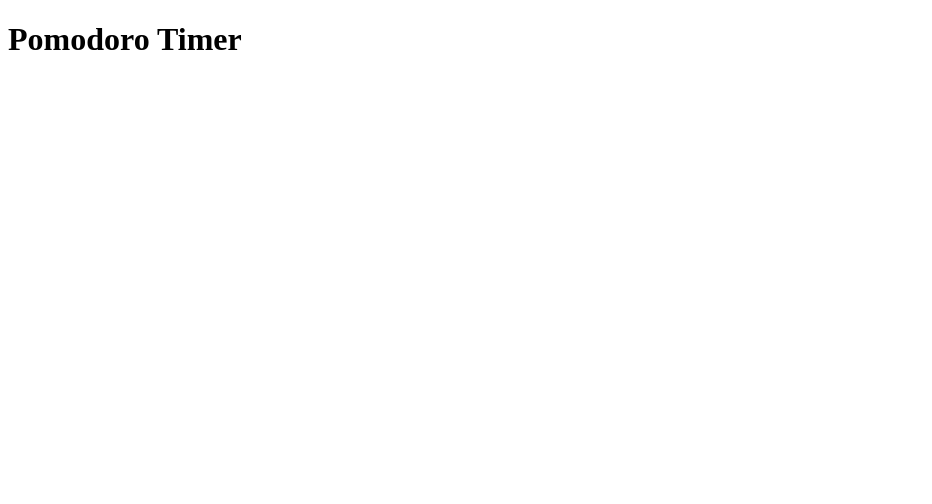
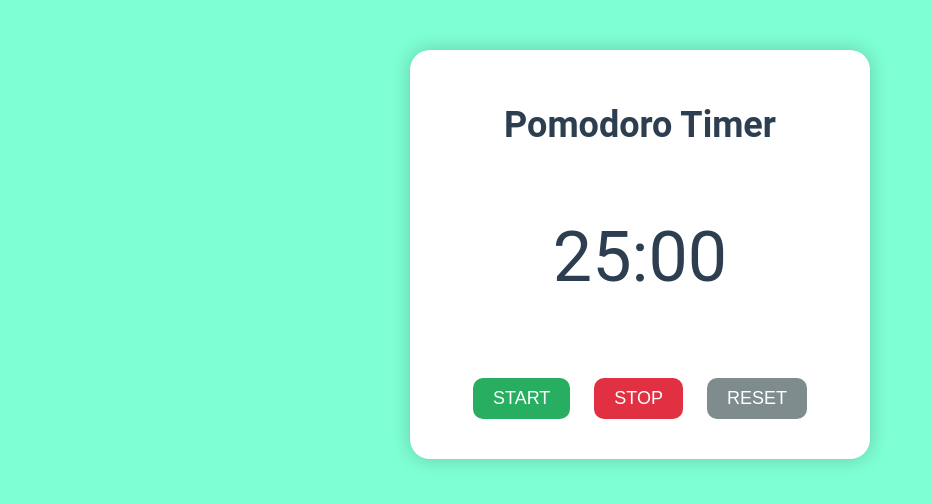
Before and after one commit to Guriya124/HTML-CSS-js-projects, a plain HTML site: page Pomodoro-Timer/index.html in a window 1280 px wide. Shown: the whole page, without its empty margins (0-932 px from the left). Drawn offline with Linux system fonts and the light colour scheme.

Commit message:
Pomodoro Timer is Complete

```diff
--- a/Pomodoro-Timer/index.html
+++ b/Pomodoro-Timer/index.html
@@ -9,9 +9,19 @@
 </head>
 
 <body>
-<div class="main">
-    <h1>Pomodoro Timer</h1>
-</div>
+    <div class="main">
+
+        <div class="container">
+            <h1 class="title">Pomodoro Timer</h1>
+            <p class="timer" id="timer">25:00</p>
+            <div class="button-wrapper">
+                <button id="start">Start</button>
+                <button id="stop">Stop</button>
+                <button id="reset">Reset</button>
+            </div>
+        </div>
+    </div>
+
 
 
 
--- a/Pomodoro-Timer/index.js
+++ b/Pomodoro-Timer/index.js
@@ -0,0 +1,50 @@
+const startEl = document.getElementById("start");
+const stopEl = document.getElementById("stop");
+const resetEl = document.getElementById("reset");
+const timerEl = document.getElementById("timer");
+const alarmSound = document.getElementById("alarmSound");
+
+let inteval;
+let timeLeft = 10;
+
+function updateTimer() {
+    let minutes = Math.floor(timeLeft / 60)
+    let seconds = timeLeft % 60;
+    let formattedTime = `${minutes.toString().padStart(2, "0")} : ${seconds.toString().padStart(2, "0")}`
+
+    timerEl.innerHTML = formattedTime;
+}
+
+function startTimer() {
+    inteval = setInterval(() => {
+        timeLeft--;
+        updateTimer()
+        if (timeLeft === 0) {
+            clearInterval(inteval);
+
+            alert("Time's Up");
+            timeLeft = 1500;
+            updateTimer();
+        }
+    }, 1000)
+
+}
+
+function stopTimer() {
+    clearInterval(inteval);
+
+
+}
+
+function resetTimer() {
+    clearInterval(inteval);
+    timeLeft = 1500;
+    updateTimer();
+
+}
+
+
+
+startEl.addEventListener("click", startTimer);
+stopEl.addEventListener("click", stopTimer);
+resetEl.addEventListener("click", resetTimer);
--- a/Pomodoro-Timer/style.css
+++ b/Pomodoro-Timer/style.css
@@ -0,0 +1,60 @@
+body {
+    margin: 0;
+    padding: 0;
+    background-color: aquamarine;
+
+}
+
+.main {
+    max-width: 400px;
+    margin: 50px auto;
+    background-color: #fff;
+    padding: 30px;
+    text-align: center;
+    font-family: "Roboto", sans-serif;
+    box-shadow: 0 0 20px rgba(0, 0, 0, 0.2);
+    border-radius: 20px;
+}
+
+.title {
+    font-size: 36px;
+    margin-bottom: 10px;
+    color: #2c3e50;
+
+}
+
+.timer {
+    font-size: 70px;
+    color: #2c3e50;
+
+}
+
+button {
+
+    font-size: 18px;
+    padding: 10px 20px;
+    margin: 10px;
+    color: white;
+    border: none;
+    border-radius: 10px;
+    cursor: pointer;
+    text-transform: uppercase;
+    transition: opacity .3s ease-in-out;
+}
+
+button:hover {
+    opacity: .7;
+}
+
+#start {
+    background-color: #27ae60;
+
+}
+
+#stop {
+    background-color: #e13042;
+}
+
+#reset {
+    background-color: #7f8c8d;
+}
```
